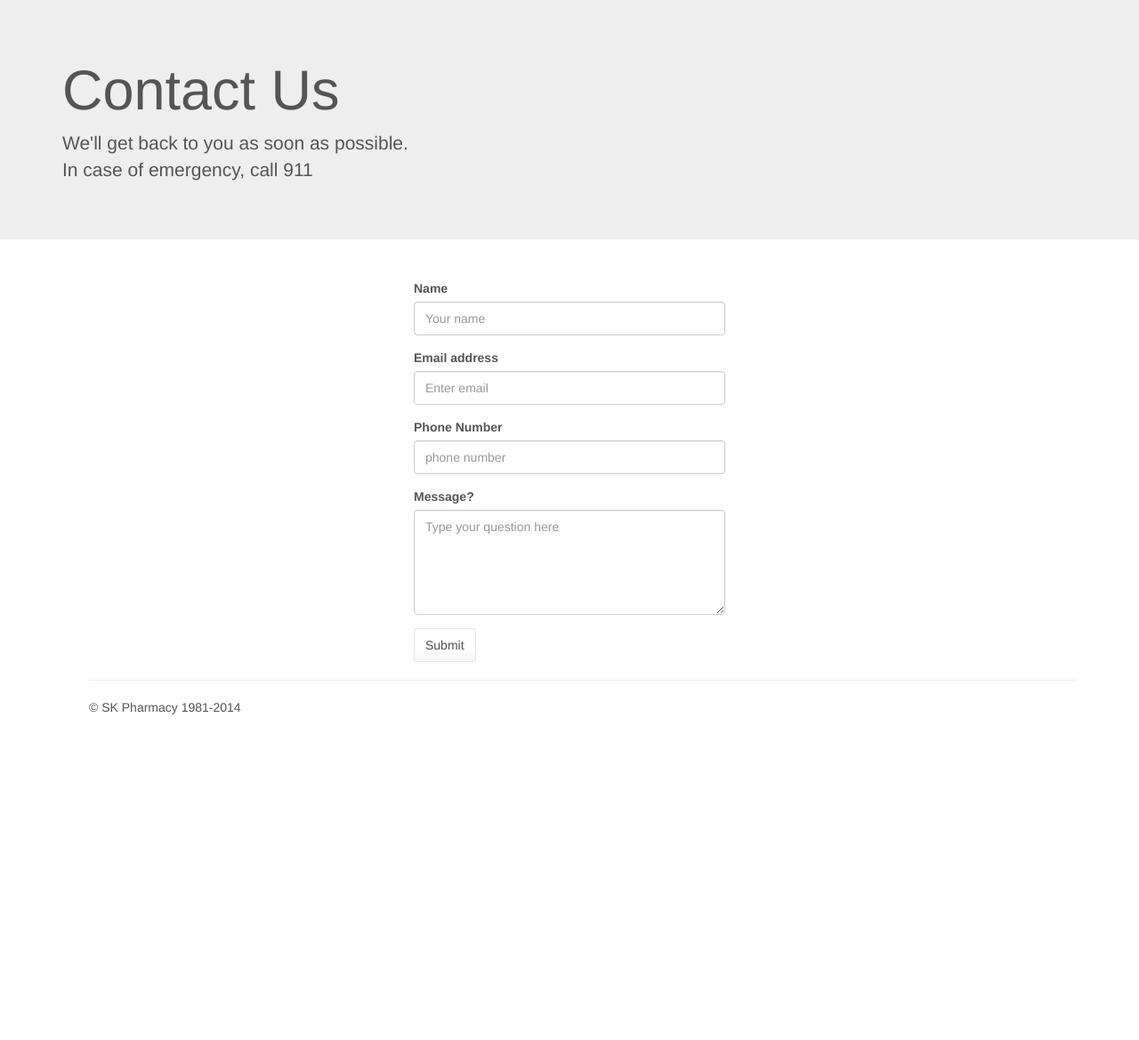
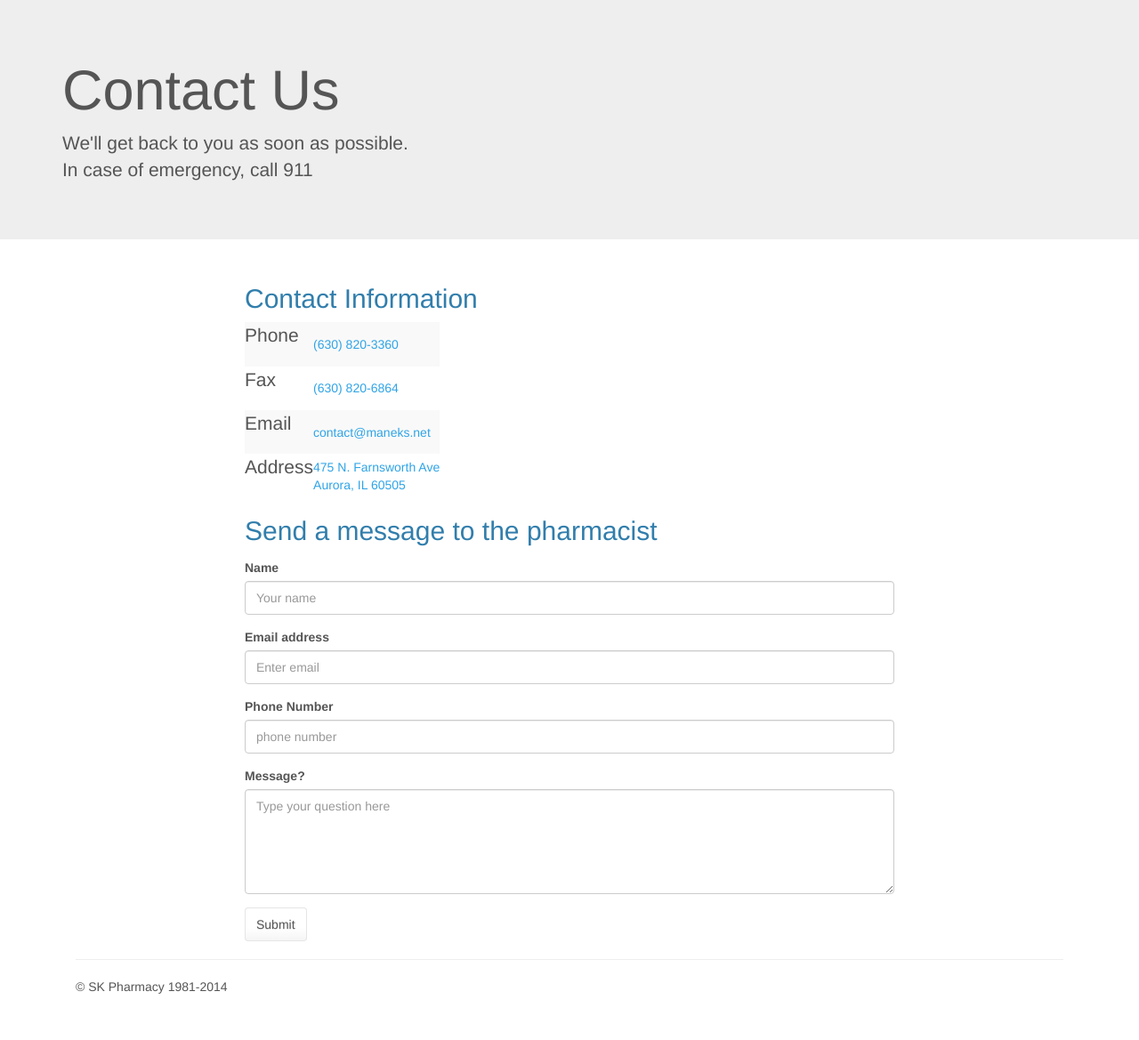
Before and after one commit to sameermanek/aurora-pharmacy, a PHP site: page /contact.php in a window 1280 px wide. Shown: the part 61-1230 px from the top of the page at 89% size. Before the commit the page ends 864 px from the top, so only its background shows below. Run offline with PHP 8.4, Linux system fonts and the light colour scheme; some libraries are stand-ins or nearby versions.

Commit message:
Adding to the contact page

```diff
--- a/contact.php
+++ b/contact.php
@@ -13,7 +13,19 @@ include_once "header.php";
 
 <div class="container">
   <div class="row-fluid">
-    <div class="col-lg-4 col-lg-offset-4 centered">
+    <div class="col-md-8 col-md-offset-2 centered">
+        <h2>Contact Information</h2>
+      <table class="table-striped">
+        <tr><td><p class="lead">Phone</p></td><td><a href="tel:+16308203360">(630) 820-3360</a></td></tr>
+        <tr><td><p class="lead">Fax</p></td><td><a href="tel:+16308206864">(630) 820-6864</a></td></tr>
+        <tr><td><p class="lead">Email</p></td><td><a href="mailto:contact@maneks.net">contact@maneks.net</a></td></tr>
+        <tr><td><p class="lead">Address</p></td><td><a href="https://www.google.com/maps/preview?q=475+N+Farnsworth+Ave,+Aurora,+IL&hl=en&ll=41.765406,-88.281133&spn=0.008819,0.01884&sll=39.739318,-89.266507&sspn=9.305214,19.291992&oq=475&hnear=475+N+Farnsworth+Ave,+Aurora,+Illinois+60505&t=m&z=16" target="_blank">475 N. Farnsworth Ave<br />Aurora, IL 60505</a></td></tr>
+      </table>
+    </div>
+  </div>
+  <div class="row-fluid">
+    <div class="col-md-8 col-md-offset-2 centered">
+        <h2>Send a message to the pharmacist</h2>
         <form role="form">
             <div class="form-group">
             <input type="text" id="username" placeholder="username" hidden="true">
@@ -40,6 +52,8 @@ include_once "header.php";
             <button type="submit" class="btn btn-default">Submit</button>
           </form>
     </div>
+  </div> <!-- /row -->
+</div> <!-- /container -->
 
 
 
--- a/index.php
+++ b/index.php
@@ -22,7 +22,7 @@ include_once "header.php";
               Aurora, IL 60505<br>
               Phone: <a href="tel:+16308203360">(630) 820-3360</a><br>
               Fax: <a href="tel:+16308206864">(630) 820-6864</a><br>
-              Email: <a href="mailto:support@aurora-pharmacy.com">support@aurora-pharmacy.com</a>
+              Email: <a href="mailto:contact@maneks.net">contact@maneks.net</a>
             </address>
           </li>
           <hr/>
```
